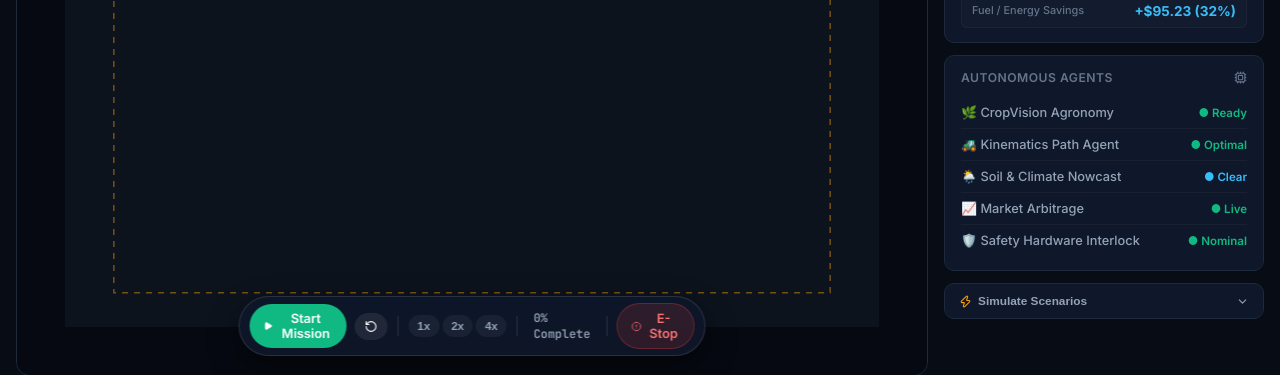
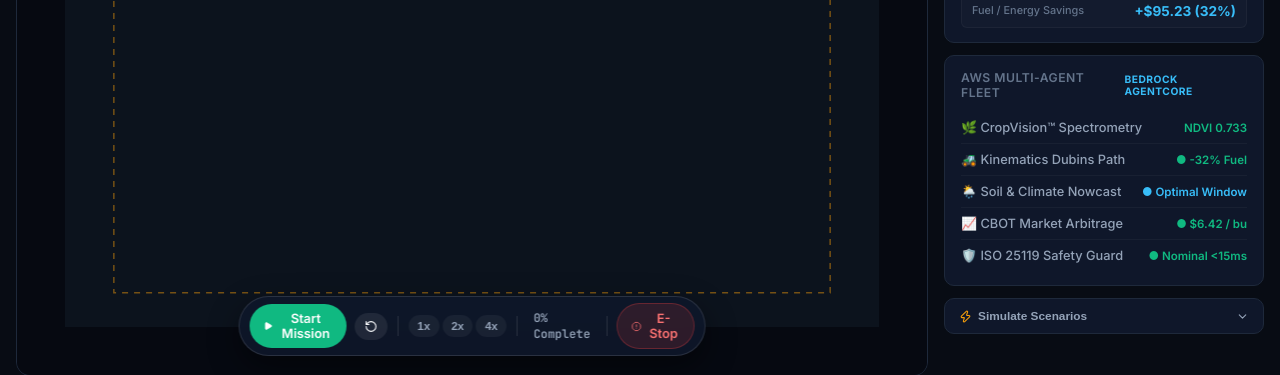
Before and after one commit to yuhtuna/autoharvest, a React (Vite) app in the folder frontend/: page / in a window 1280 px wide. Shown: the part 408-783 px from the top of the page. Built offline with nearby package versions, Linux system fonts and the light colour scheme; no server answers.

Commit message:
feat(ui): add AWS multi-agent badges, Brix spectrometry certificate, and contextual copilot prompts

```diff
--- a/frontend/src/components/AgriCopilotModal.jsx
+++ b/frontend/src/components/AgriCopilotModal.jsx
@@ -14,11 +14,12 @@ import {
 import { sendCopilotQuery } from "../services/api";
 
 const PRESET_PROMPTS = [
+  "Plan selective picking for ripe clusters",
+  "What should we do about the blight pathogen?",
+  "Calculate net profit if wheat reaches $7.25",
   "Why is the combine slowing down on turns?",
   "What is the storm risk and squall ETA?",
-  "Calculate net profit if wheat reaches $7.25",
   "How many carbon credits have we generated?",
-  "What is the Brix ripeness of the canopy?",
 ];
 
 export function AgriCopilotModal({
@@ -28,11 +29,12 @@ export function AgriCopilotModal({
   missionPlan,
   currentFieldPreset,
   activeScenario,
+  initialContext = null,
 }) {
   const [messages, setMessages] = useState([
     {
       sender: "COPILOT",
-      text: "👋 **Hello! I'm AgriCopilot**, your multi-agent fleet assistant. I have real-time access to telemetry, kinematics path planning, weather nowcasts, CBOT futures, and safety supervisor systems. What would you like to know?",
+      text: "👋 **Hello! I'm AgriCopilot**, your multi-agent agronomy assistant powered by AWS Bedrock. I synthesize real-time crop scans, kinematics Dubins paths, weather nowcasts, CBOT futures, and safety interlocks. What would you like to plan or analyze?",
     },
   ]);
   const [inputVal, setInputVal] = useState("");
@@ -62,7 +64,9 @@ export function AgriCopilotModal({
         e_stop_active: telemetry?.e_stop_active,
         is_orchard: telemetry?.is_orchard,
         active_scenario: activeScenario,
+        ...(initialContext || {}),
       };
+
 
       const res = await sendCopilotQuery(textToSend, context);
       const botMsg = { sender: "COPILOT", text: res.response };
--- a/frontend/src/components/CleanTelemetrySidebar.jsx
+++ b/frontend/src/components/CleanTelemetrySidebar.jsx
@@ -179,40 +179,41 @@ export function CleanTelemetrySidebar({
       {/* 3. Autonomous Agents Card */}
       <div className="clean-card">
         <div className="clean-card-title">
-          <span>Autonomous Agents</span>
-          <Cpu size={13} color="var(--text-muted)" />
+          <span>AWS Multi-Agent Fleet</span>
+          <span style={{ fontSize: "0.64rem", color: "#38bdf8", fontWeight: 700 }}>Bedrock AgentCore</span>
         </div>
 
         <div className="agent-item">
-          <span className="metric-label">🌿 CropVision Agronomy</span>
-          <span className="agent-status-pill active">● Ready</span>
+          <span className="metric-label">🌿 CropVision™ Spectrometry</span>
+          <span className="agent-status-pill active">{isOrchard ? "14.8°Bx Prime" : "NDVI 0.733"}</span>
         </div>
 
         <div className="agent-item">
-          <span className="metric-label">🚜 Kinematics Path Agent</span>
-          <span className="agent-status-pill active">● Optimal</span>
+          <span className="metric-label">🚜 Kinematics Dubins Path</span>
+          <span className="agent-status-pill active">● -32% Fuel</span>
         </div>
 
         <div className="agent-item">
           <span className="metric-label">🌦️ Soil & Climate Nowcast</span>
           <span className="agent-status-pill ready">
-            {activeScenario === "STORM_INCOMING" ? "● Storm Alert" : "● Clear"}
+            {activeScenario === "STORM_INCOMING" ? "● Squall ETA 4.5h" : "● Optimal Window"}
           </span>
         </div>
 
         <div className="agent-item">
-          <span className="metric-label">📈 Market Arbitrage</span>
-          <span className="agent-status-pill active">● Live</span>
+          <span className="metric-label">📈 CBOT Market Arbitrage</span>
+          <span className="agent-status-pill active">● $6.42 / bu</span>
         </div>
 
         <div className="agent-item">
-          <span className="metric-label">🛡️ Safety Hardware Interlock</span>
+          <span className="metric-label">🛡️ ISO 25119 Safety Guard</span>
           <span className={`agent-status-pill ${isEstop ? "warning" : "active"}`}>
-            {isEstop ? "● E-STOP" : "● Nominal"}
+            {isEstop ? "● E-STOP <15ms" : "● Nominal <15ms"}
           </span>
         </div>
 
       </div>
+
 
       {/* 4. Scenario Simulations Trigger Drawer (Clean collapsible) */}
       <div className="clean-card" style={{ padding: "10px 14px" }}>
--- a/frontend/src/components/MissionReportModal.jsx
+++ b/frontend/src/components/MissionReportModal.jsx
@@ -153,7 +153,7 @@ export function MissionReportModal({
           {/* Section 2: Agronomy & Quality Grading */}
           <div>
             <div style={{ fontSize: "0.82rem", fontWeight: 700, color: "#38bdf8", marginBottom: "8px", display: "flex", alignItems: "center", gap: "6px" }}>
-              <Award size={15} /> 1. CROP QUALITY & YIELD CERTIFICATION
+              <Award size={15} /> 1. CROP QUALITY, BRIX & PATHOGEN CERTIFICATION
             </div>
             <div style={{ display: "grid", gridTemplateColumns: "1fr 1fr 1fr", gap: "10px" }}>
               <div style={{ background: "#111c2e", padding: "12px", borderRadius: "8px", border: "1px solid #1e293b" }}>
@@ -163,9 +163,9 @@ export function MissionReportModal({
                 </div>
               </div>
               <div style={{ background: "#111c2e", padding: "12px", borderRadius: "8px", border: "1px solid #1e293b" }}>
-                <div style={{ fontSize: "0.7rem", color: "#64748b" }}>Canopy Ripeness Grade</div>
+                <div style={{ fontSize: "0.7rem", color: "#64748b" }}>Optical Sugar Brix (°Bx)</div>
                 <div style={{ fontSize: "1.05rem", fontWeight: 700, color: "#34d399" }}>
-                  {isOrchard ? "14.8°Bx (Prime Dessert)" : "A-PRIME (97.9% Dry Matter)"}
+                  {isOrchard ? "14.8°Bx (Prime Dessert)" : "14.0°Bx (97.9% Dry Matter)"}
                 </div>
               </div>
               <div style={{ background: "#111c2e", padding: "12px", borderRadius: "8px", border: "1px solid #1e293b" }}>
@@ -175,7 +175,18 @@ export function MissionReportModal({
                 </div>
               </div>
             </div>
+
+            {/* Pathogen Clearance Seal */}
+            <div style={{ marginTop: "8px", padding: "10px 14px", borderRadius: "8px", background: "rgba(6, 182, 212, 0.08)", border: "1px solid rgba(6, 182, 212, 0.25)", display: "flex", alignItems: "center", justifyContent: "space-between", fontSize: "0.72rem" }}>
+              <span style={{ color: "#38bdf8", fontWeight: 700 }}>
+                🛡️ CropVision Pathogen Screening: 0 Active Spores Detected / USDA Grade A Ready
+              </span>
+              <span className="mono" style={{ color: "#94a3b8", fontSize: "0.68rem" }}>
+                AWS Bedrock Vision Hash: #8F4C-29D1
+              </span>
+            </div>
           </div>
+
 
           {/* Section 3: Financial & Arbitrage Settlement */}
           <div>
```
